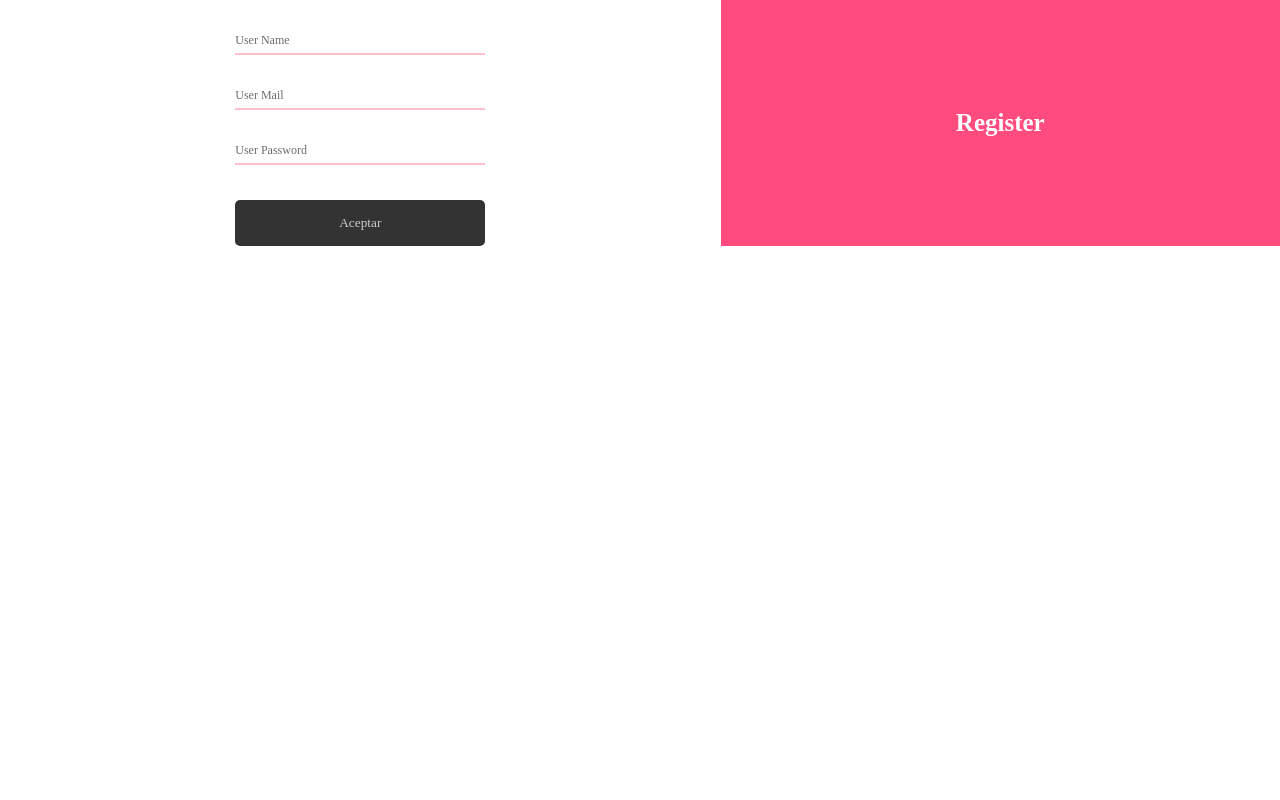
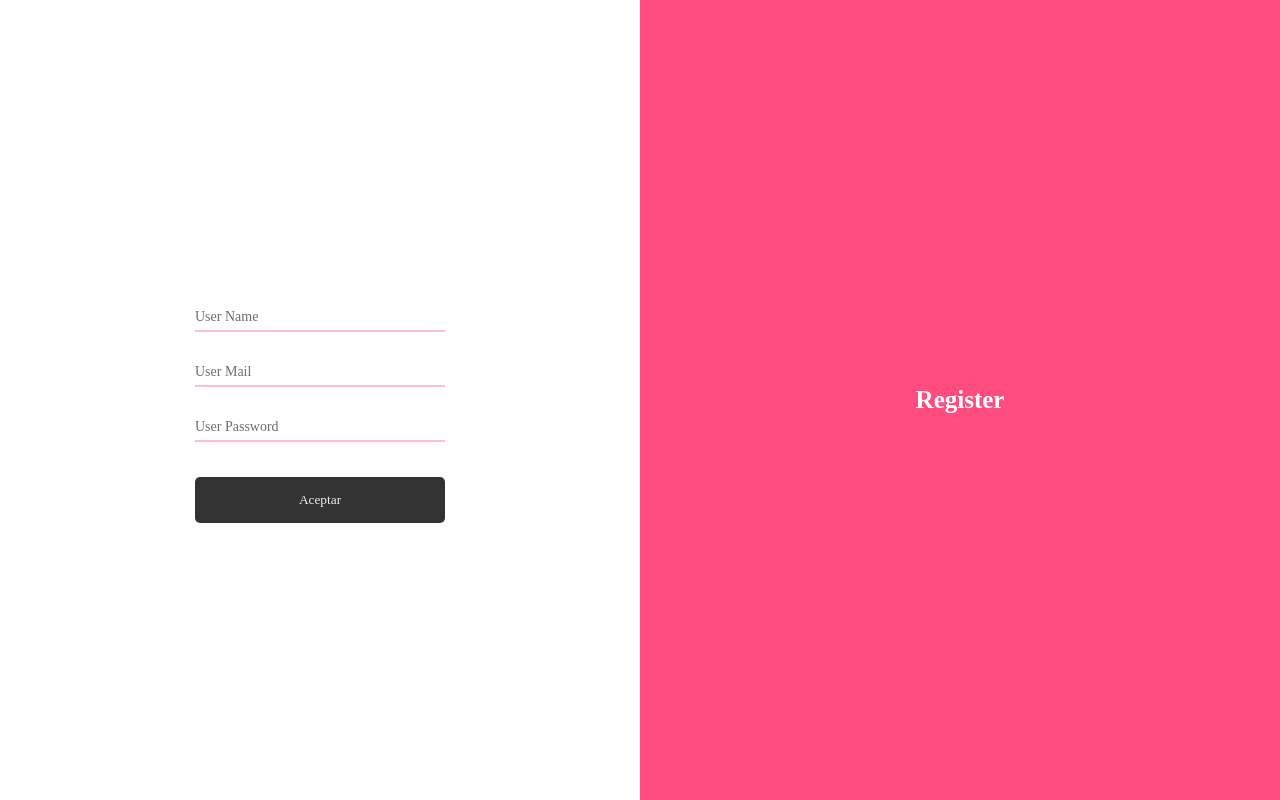
Before and after one commit to xHadal/thelight, a React app in the folder client/: page /users in a window 1280 px wide. Built offline with nearby package versions, Linux system fonts and the light colour scheme; a web font is replaced by a local one.

Commit message:
design and layout in routes/users.jsx

```diff
--- a/client/src/components/UI/button.jsx
+++ b/client/src/components/UI/button.jsx
@@ -3,7 +3,7 @@ import styled from 'styled-components';
 
 export default styled.button`
     background: #333;
-    color: #ccc;
+    color: #eee;
     text-align: center;
     border: none;
     border-radius: 5px;
--- a/client/src/components/UI/input.jsx
+++ b/client/src/components/UI/input.jsx
@@ -17,11 +17,9 @@ const InputWrapper = styled.div`
     top: -5px;
     transition: all 0.5s;
     pointer-events: none;
+    font-size: 14px;
   }
-  ::-webkit-input-placeholder {
-    opacity: 0;
-    transition: inherit;
-  }
+
   /* Input */
   > input {
     background: transparent;
@@ -37,6 +35,7 @@ const InputWrapper = styled.div`
     &:focus + label, &:not(:placeholder-shown) + label  {
       top: -15px;
       transition: all 0.5s;
+      font-size: 12px;
     }
 
     ${({ errorMsg }) => {
--- a/client/src/routes/users.jsx
+++ b/client/src/routes/users.jsx
@@ -5,12 +5,15 @@ import Input from '@/components/UI/input';
 
 const MainWrapper = styled.div`
   display: flex;
-  height: 100%;
+  min-height: 100%;
+  height: 100vh;
   >div{
     display: flex;
     align-items: center;
     justify-content: center;
     flex-grow:1;
+    flex-basis: 50%;
+
   }
   >.content-wrapper__side-b{
     background: #ff4b7d;
```
